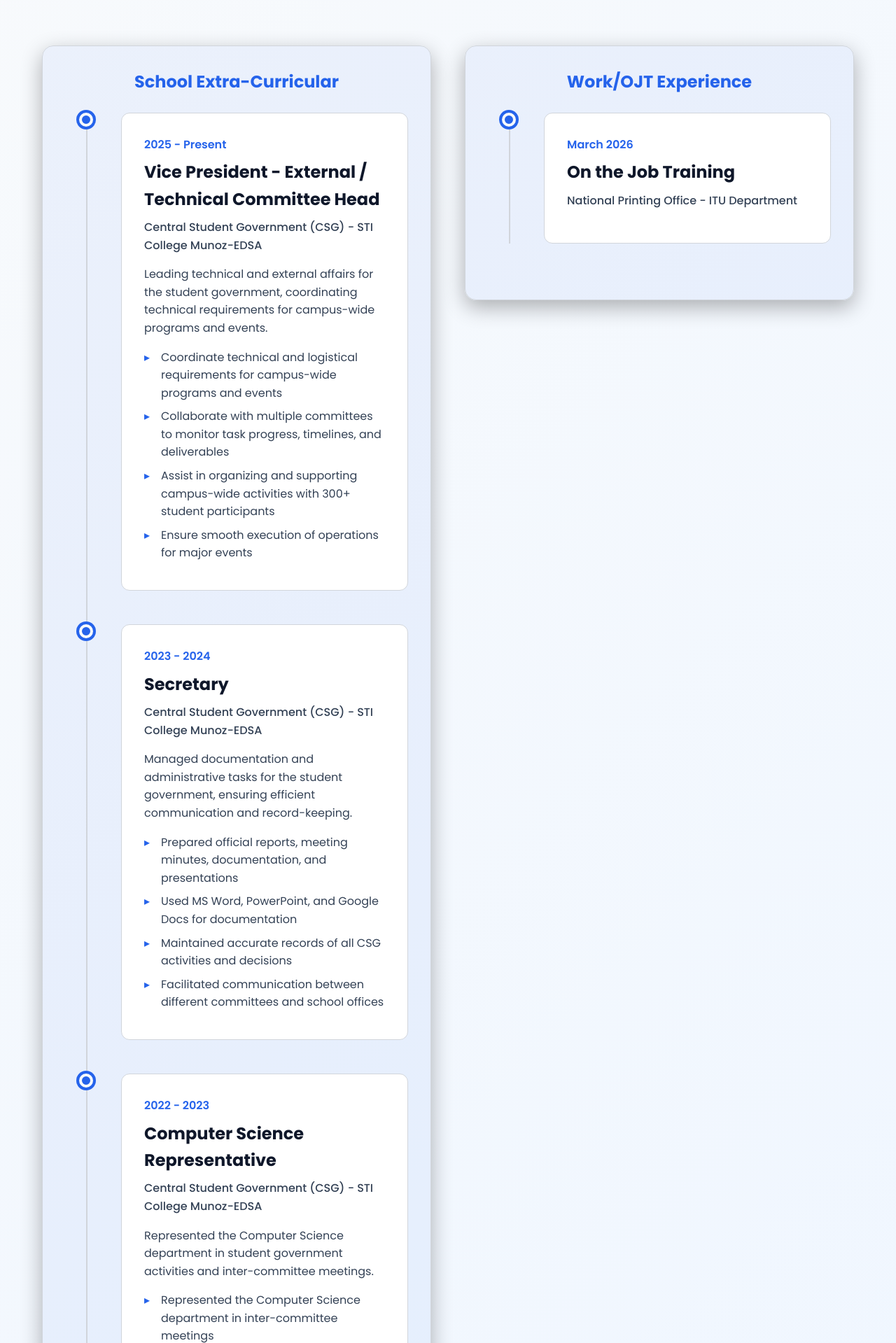
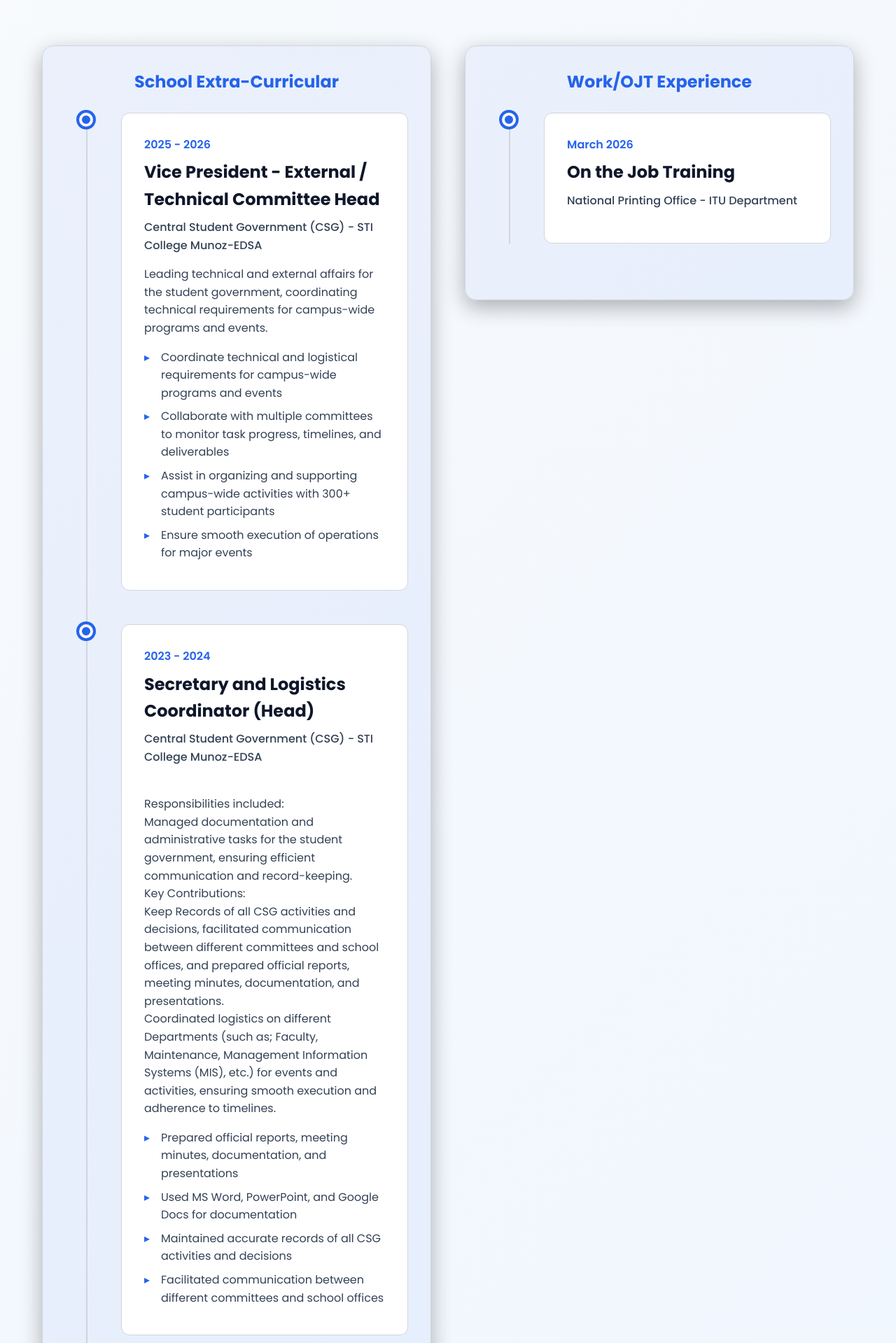
Before and after one commit to ivanzkiee/portfolioroland.io, a Django app: template portfolio/templates/portfolio/experience.html in a window 1280 px wide. Shown: the part 331-2250 px from the top of the page at 70% size. Run offline with Django 4.2, Linux system fonts and the light colour scheme; the template is opened without the code that fills it, so the values that code supplies are empty.

Commit message:
Update experience.html

```diff
--- a/portfolio/templates/portfolio/experience.html
+++ b/portfolio/templates/portfolio/experience.html
@@ -19,7 +19,7 @@
                     <div class="timeline-item">
                         <div class="timeline-marker"></div>
                         <div class="timeline-content">
-                            <div class="timeline-date">2025 - Present</div>
+                            <div class="timeline-date">2025 - 2026</div>
                             <h3>Vice President - External / Technical Committee Head</h3>
                             <h4>Central Student Government (CSG) - STI College Munoz-EDSA</h4>
                             <p>
@@ -39,11 +39,17 @@
                         <div class="timeline-marker"></div>
                         <div class="timeline-content">
                             <div class="timeline-date">2023 - 2024</div>
-                            <h3>Secretary</h3>
+                            <h3>Secretary and Logistics Coordinator (Head)</h3>
                             <h4>Central Student Government (CSG) - STI College Munoz-EDSA</h4>
                             <p>
+                                 <br>Responsibilities included:</br>
                                 Managed documentation and administrative tasks for the student government,
                                 ensuring efficient communication and record-keeping.
+                               <br>Key Contributions:</br>
+                               Keep Records of all CSG activities and decisions, facilitated communication between different committees and school offices, and prepared official reports, meeting minutes, documentation, and presentations.
+                               <br>
+                               Coordinated logistics on different Departments (such as; Faculty, Maintenance, Management Information Systems (MIS), etc.) for events and activities, ensuring smooth execution and adherence to timelines.
+
                             </p>
                             <ul class="experience-list">
                                 <li>Prepared official reports, meeting minutes, documentation, and presentations</li>
```
